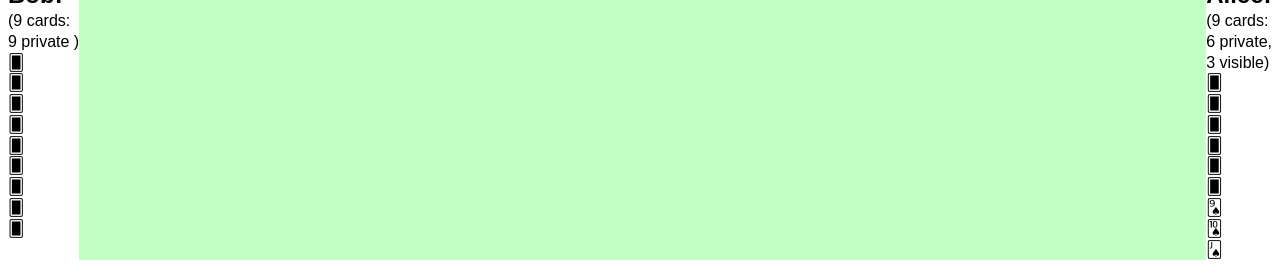
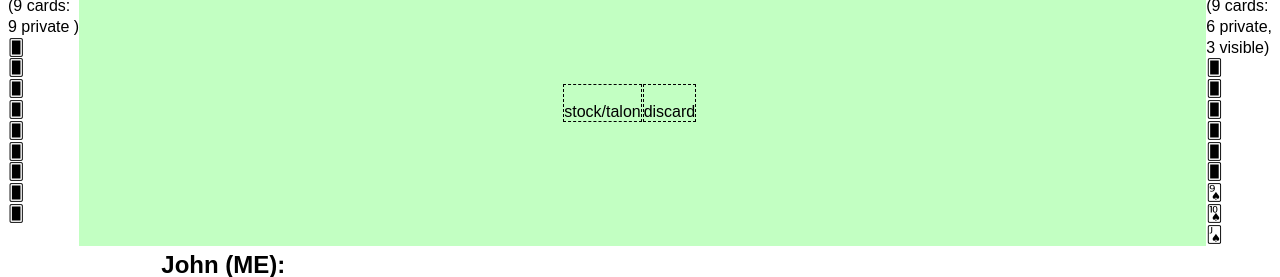
Before and after one commit to patrick-ausderau/cards, a plain HTML site: page public/index.html in a window 1280 px wide. Shown: the part 119-396 px from the top of the page. Drawn offline with Linux system fonts and the light colour scheme.

Commit message:
html/css for stock and discard

```diff
--- a/public/cards.js
+++ b/public/cards.js
@@ -95,6 +95,7 @@ const testplayers = [
 initMatch(testplayers);
 
 // Drag and drop
+//todo: drag and drop for stock, discard, trick and hidden
 const mime = 'text/plain';
 const dragStart = (event) => {
   event.dataTransfer.effectAllowed = 'move';
--- a/public/index.html
+++ b/public/index.html
@@ -26,6 +26,14 @@
         <div id="background">
           <h3>board</h3>
         </div>
+        <div id="stock">
+          <div class="card">&nbsp;</div>
+            stock/talon
+        </div>
+        <div id="discard">
+          <div class="card">&nbsp;</div>
+          discard
+        </div>
       </section>
       <section id="playere">
         <h2></h2>
@@ -40,7 +48,7 @@
           </div>
           <div class="box">
             <div id="hidden" class="back"></div>
-            hidden (will show if moved to private/public/board)
+            hidden/blind (will show if moved to private/public/board)
           </div>
           <div class="box">
             <div id="private"></div>
--- a/public/style.css
+++ b/public/style.css
@@ -20,8 +20,8 @@ body {
   grid-area: b;
   justify-self: center;
   background-color: #6f66;
-  min-height: 12em;
-  min-width: 12em;
+  min-height: 10em;
+  min-width: 10em;
   width: 100%;
   height: 100%;
   position: relative;
@@ -34,6 +34,22 @@ body {
   right: 0;
   z-index: -1;
   overflow: hidden;
+}
+#stock {
+  position: absolute;
+  bottom: calc(50% - 1.2em);
+  right: 50%;
+  border: 1px dashed black;
+  margin-right: 1px;
+}
+#discard {
+  position: absolute;
+  bottom: calc(50% - 1.2em);
+  left: 50%;
+  border: 1px dashed black;
+}
+#stock.card, #discard.card {
+  min-height: 1.2em;
 }
 #chat {
   grid-area: c;
@@ -67,14 +83,12 @@ body {
 .red {
   color: red;
 }
-section h2 {
+section h2, h1 {
   margin-bottom: 2px;
+  margin-top: 5px;
 }
 #playere div, #playerw div {
   line-height: 1.3;
-}
-#playere h2, #playerw h2 {
-  margin-top: 5px;
 }
 #board h3 {
   display: inline;
```
